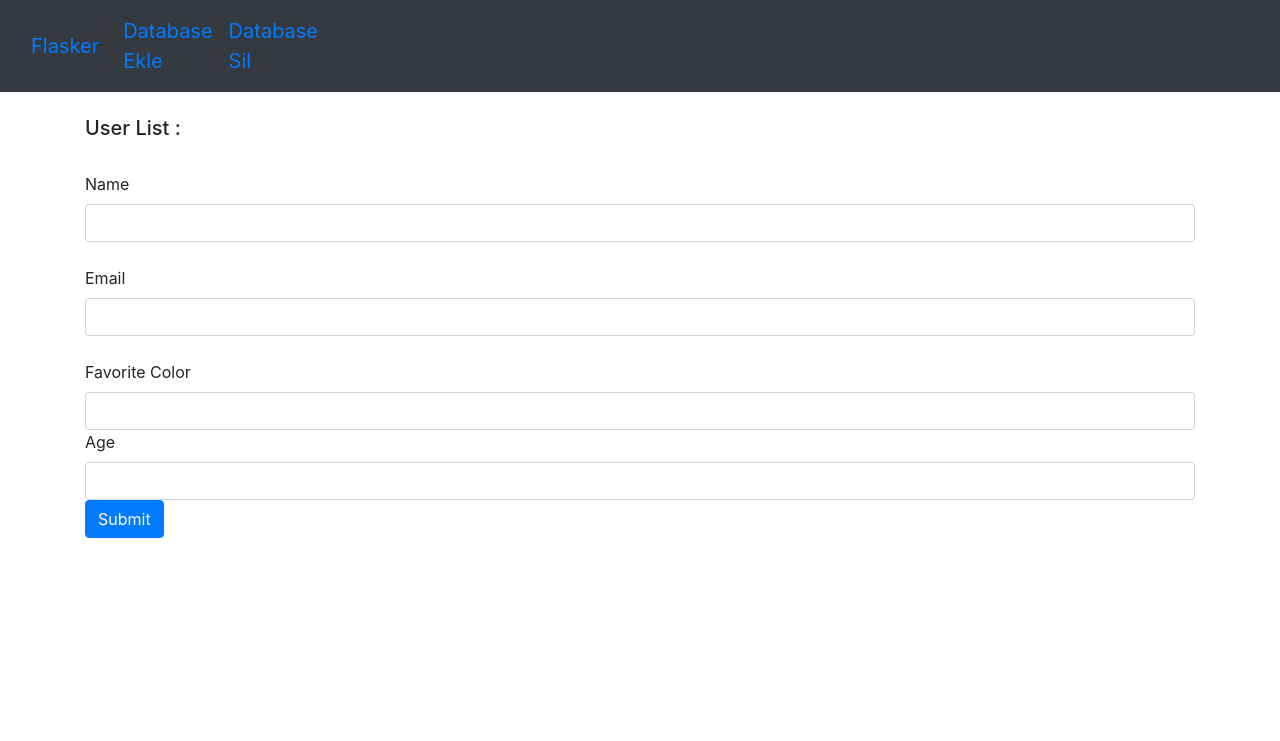
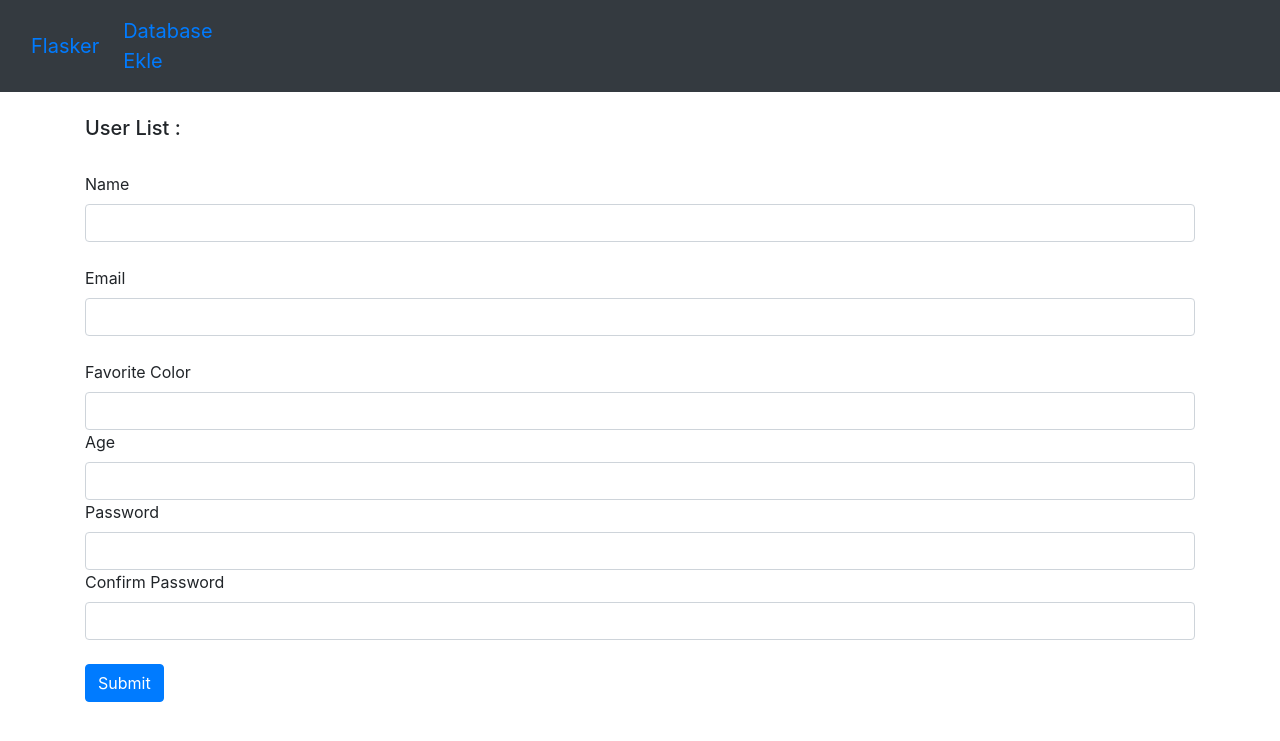
Before and after one commit to gokalperoll/flask-mysql, a Flask app: page /user/add in a window 1280 px wide; the page is wider, and only the part inside the window is pictured. Shown: the top 741 px of that part. Run offline with Flask 2, Linux system fonts and the light colour scheme.

Commit message:
new password hashing sha256

```diff
--- a/main.py
+++ b/main.py
@@ -1,10 +1,11 @@
 from flask import Flask, render_template, flash, request
 from flask_wtf import FlaskForm
-from wtforms import StringField, SubmitField
-from wtforms.validators import DataRequired
+from wtforms import StringField, SubmitField, PasswordField, BooleanField, ValidationError
+from wtforms.validators import DataRequired, Length, EqualTo
 from flask_sqlalchemy import SQLAlchemy
 from datetime import datetime
 from flask_migrate import Migrate
+from werkzeug.security import generate_password_hash, check_password_hash
 
 app = Flask(__name__)
 # ADD SECRET KEY
@@ -56,6 +57,18 @@ class Users(db.Model):
     date_add2 = db.Column(db.DateTime, default=datetime.utcnow)
     favorite_color = db.Column(db.String(120))
     age = db.Column(db.String(200), nullable=False)
+    password_hash = db.Column(db.String(128))
+
+    @property
+    def password(self):
+        raise AttributeError('password is not a readable attribute !')
+
+    @password.setter
+    def password(self, password):
+        self.password_hash = generate_password_hash(password)
+
+    def verify_password(self, password):
+        return check_password_hash(self.password_hash, password)
 
     # CREATE A STRING
     def __repr__(self):
@@ -67,6 +80,9 @@ class UserForm(FlaskForm):
     email = StringField('Email', validators=[DataRequired()])
     favorite_color = StringField('Favorite Color')
     age = StringField('Age')
+    password_hash = PasswordField('Password ', validators=[DataRequired(),
+                                                           EqualTo('password_hash2', message="Passwords must match !")])
+    password_hash2 = PasswordField('Confirm Password', validators=[DataRequired()])
     submit = SubmitField("Submit")
 
 
@@ -82,27 +98,33 @@ def add_user():
     form = UserForm()
     name = None
     if form.validate_on_submit():
-        user = Users(name=form.name.data, email=form.email.data, favorite_color=form.favorite_color.data,age=form.age.data)
+        hashed_pw = generate_password_hash(form.password_hash.data, "sha256")
+        user = Users(name=form.name.data, email=form.email.data, favorite_color=form.favorite_color.data,
+                     age=form.age.data,
+                     password_hash=hashed_pw)
         db.session.add(user)
         db.session.commit()
-        flash("User added succseffuly")
+        flash("User added successfully")
 
     our_users = Users.query.order_by(Users.date_add2)
     return render_template('add_user.html', form=form, title=title, name=name, our_users=our_users)
 
 
-@app.route('/user/delete', methods=['GET', 'POST'])
-def delete_user():
-    title = "Delete User"
+@app.route('/delete/<int:id>')
+def delete_user(id):
+    user_delete = Users.query.get_or_404(id)
+    name = None
     form = UserForm()
-    name = None
-    if form.validate_on_submit():
-        user = Users.query.filter_by(name=form.name.data).first()
-        db.session.delete(user)
+    try:
+        db.session.delete(user_delete)
         db.session.commit()
-        flash("User delete succseffuly")
-    our_users = Users.query.order_by()
-    return render_template('delete_user.html', form=form, title=title, our_users=our_users)
+        flash("User deleted successfully")
+        our_users = Users.query.order_by(Users.date_add2)
+        return render_template('add_user.html', form=form, name=name, our_users=our_users)
+    except:
+
+        flash("Whoops  try again now !!")
+        return render_template('add_user.html', form=form, name=name, our_users=our_users)
 
 
 if __name__ == '__main__':
--- a/templates/add_user.html
+++ b/templates/add_user.html
@@ -48,13 +48,27 @@
             {{ form.age(
             class="form-control") }}
 
+            {{ form.password_hash.label(
+            class="form-label") }}
+
+            {{ form.password_hash(
+            class="form-control") }}
+
+            {{ form.password_hash2.label(
+            class="form-label") }}
+
+            {{ form.password_hash2(
+            class="form-control") }}
+            <br>
             {{ form.submit(
             class="btn btn-primary") }}
         </form>
     <br><br><br>
 {% for our in our_users %}
     {{ our.id }} - <a href = "{{ url_for('update',id=our.id) }}">{{our.name}}</a>
-        - {{ our.email }} - {{ our.favorite_color }} - {{ our.age }} <br>
+        - {{ our.email }} - {{ our.favorite_color }} - {{ our.age }} - PW : {{ our.password_hash }} -<a href = "{{ url_for('delete_user',id=our.id) }}">Delete</a><br>
+
+
 {% endfor %}
 {% endif %}
 
--- a/templates/navbar.html
+++ b/templates/navbar.html
@@ -9,9 +9,6 @@
         <li class="nav-item">
           <a class="nav-link" href="{{ url_for('add_user') }}" style="font-size:20px;,text-align:rigt;">Database Ekle</a>
         </li>
-        <li class="nav-item">
-          <a class="nav-link" href="{{ url_for('delete_user') }}" style="font-size:20px;,text-align:rigt;">Database Sil</a>
-        </li>
 
 
       </ul>
```
Also changed, not shown: migrations/versions/addcc6bf232f_.py (added, +28 -0 lines), templates/delete_user.html (deleted, +0 -42 lines).
